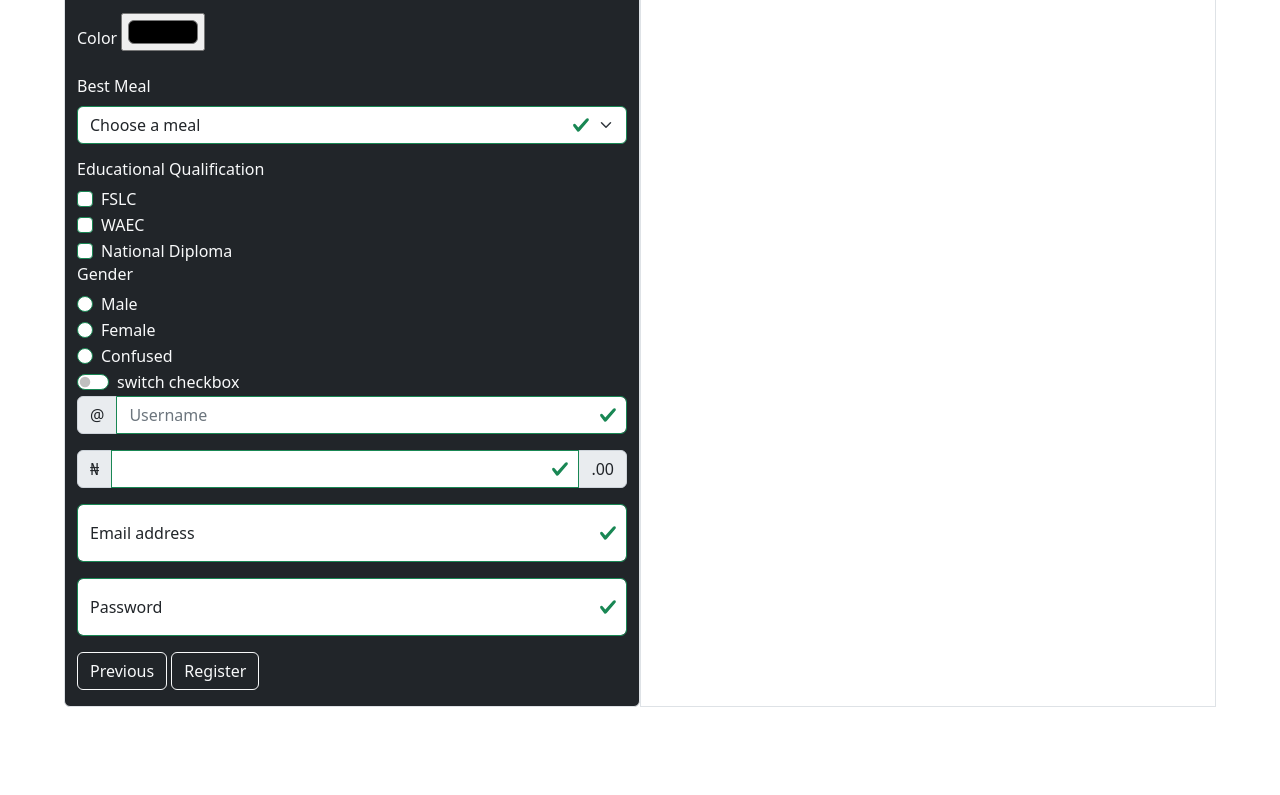
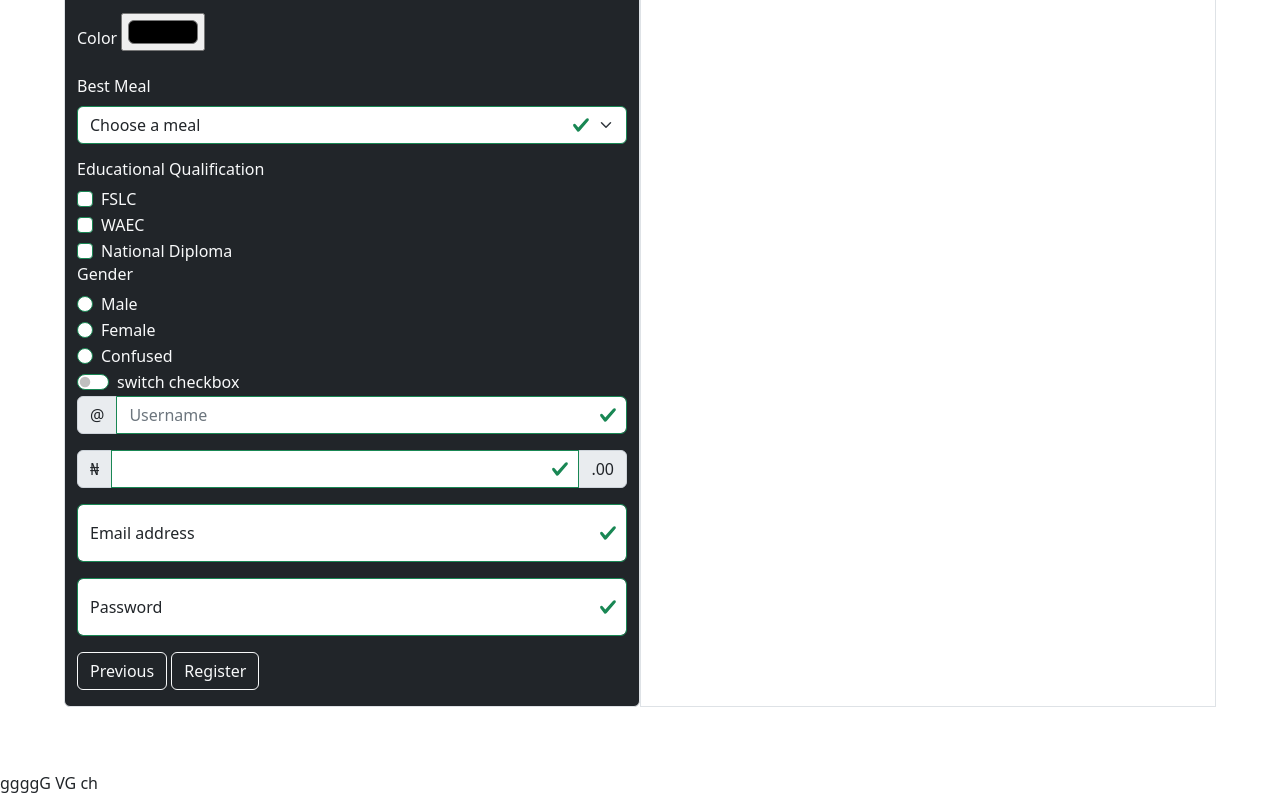
Before and after one commit to Pascal-Osemene/bootstrap_repo, a plain HTML site: page forms.html in a window 1280 px wide. Shown: the part 1443-2238 px from the top of the page. Before the commit the page ends 2214 px from the top, so only its background shows below. Drawn offline with Linux system fonts and the light colour scheme.

Commit message:
i added a new div

```diff
--- a/forms.html
+++ b/forms.html
@@ -291,6 +291,9 @@
     </div>
 
   </div>
+  <div>
+    ggggG VG ch
+  </div>
 
 
 
```
